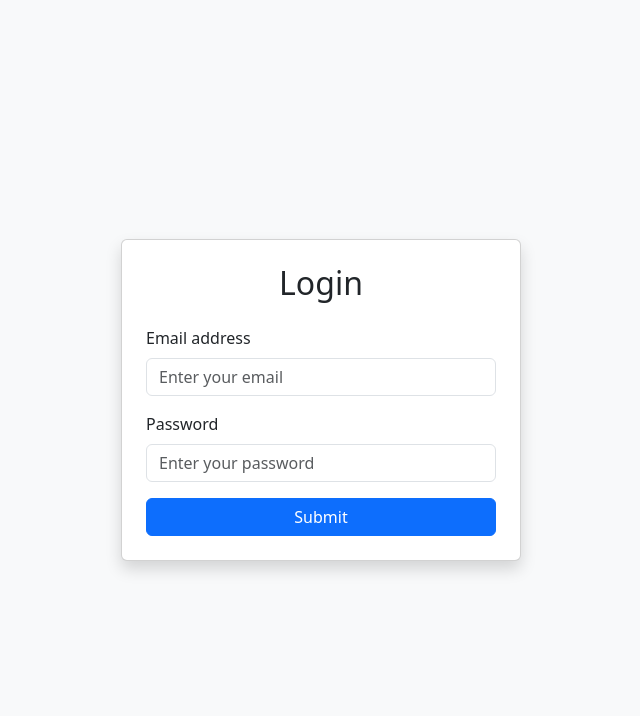
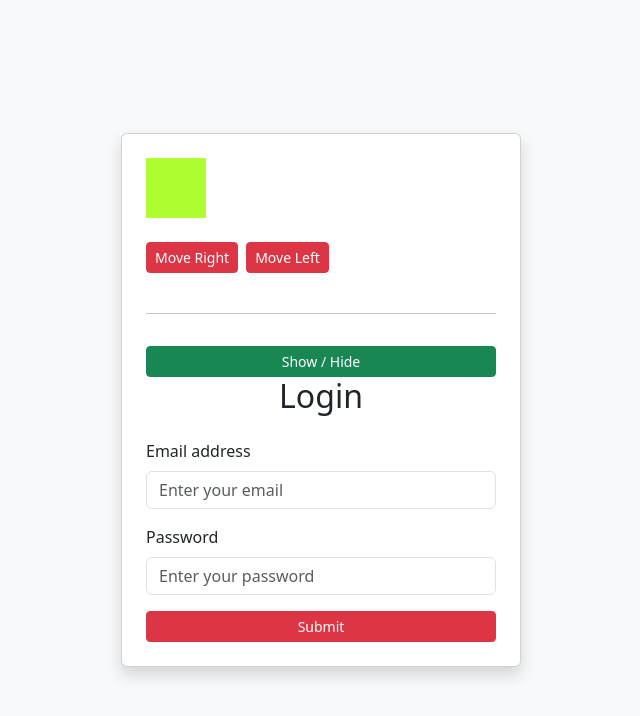
Before and after one commit to mahfuz1418/Pharmacy-Management-Vue, a Vue app: page / in a window 1280 px wide. Shown: the top 716 px of the page, without its empty margins (319-959 px from the left). Built offline with nearby package versions, Linux system fonts and the light colour scheme.

Commit message:
Vue animation

```diff
--- a/src/components/LoginComponent.vue
+++ b/src/components/LoginComponent.vue
@@ -1,6 +1,19 @@
 <template>
   <div class="d-flex justify-content-center align-items-center vh-100 bg-light">
     <div class="card shadow p-4" style="width: 400px;">
+
+      <div class="box" :class="{'box-right' : boxRight}"></div>
+      <div class="d-flex mt-4">
+        <button class="btn btn-sm btn-danger me-2" @click="boxRight = true">Move Right</button>
+        <button class="btn btn-sm btn-danger"  @click="boxRight = false">Move Left</button>
+      </div>
+      <br>
+      <hr>
+      <Transition name="showhide">
+        <div class="box1"  v-if="showBox"></div>
+      </Transition>
+      <button class="btn btn-sm btn-success mt-3" @click="showBox = !showBox">Show / Hide</button>
+
       <h2 class="mb-4 text-center">Login</h2>
       <form @submit.prevent="handleForm">
         <!-- Email Field -->
@@ -17,7 +30,7 @@
 
 
         <!-- Submit Button -->
-        <button type="submit" class="btn btn-primary w-100">Submit</button>
+        <button type="submit" class="btn btn-sm btn-danger w-100">Submit</button>
       </form>
     </div>
   </div>
@@ -29,7 +42,9 @@ export default {
             formData: {
                 email: "",
                 password: "",
-            }
+              },
+            boxRight: false,
+            showBox: false
         }
     },
     methods: {
@@ -57,6 +72,72 @@ export default {
     },
 }
 </script>
-<style lang="">
+<style scoped>
+    .box{
+      width: 60px;
+      height: 60px;
+      background-color: greenyellow;
+      transition: all 1s;
+    }
 
+    .box-right{
+      margin-left: 222px;
+    }
+
+    .box1{
+      width: 60px;
+      height: 60px;
+      background-color: greenyellow;
+      transition: all 1s;
+      /* animation: showhide 1s ease-in; */
+    }
+
+    @keyframes showhide {
+      0%{
+        opacity: 0;
+        transform: scale(0.5);
+      }
+
+      50%{
+        opacity: 0.5;
+        transform: scale(1.2);
+      }
+
+      100%{
+        opacity: 1;
+        transform: scale(1);
+      }
+    }
+
+    .showhide-enter-active{
+      /* transition: all .5; */
+      animation: showhide 1s ease-in;
+    }
+
+    .showhide-enter-from{
+      /* opacity: 0;
+      transform: scale(0.5); */
+    }
+
+    .showhide-enter-to{
+      /* opacity: 1;
+      transform: scale(1); */
+
+    }
+
+    .showhide-leave-active{
+      animation: showhide 1s ease-in reverse;
+      /* transition: all 0.5; */
+    }
+
+    .showhide-leave-from{
+      /* opacity: 1;
+      transform: scale(1); */
+    }
+
+    .showhide-leave-to{
+      /* opacity: 0;
+      transform: scale(0.5); */
+
+    }
 </style>
```
